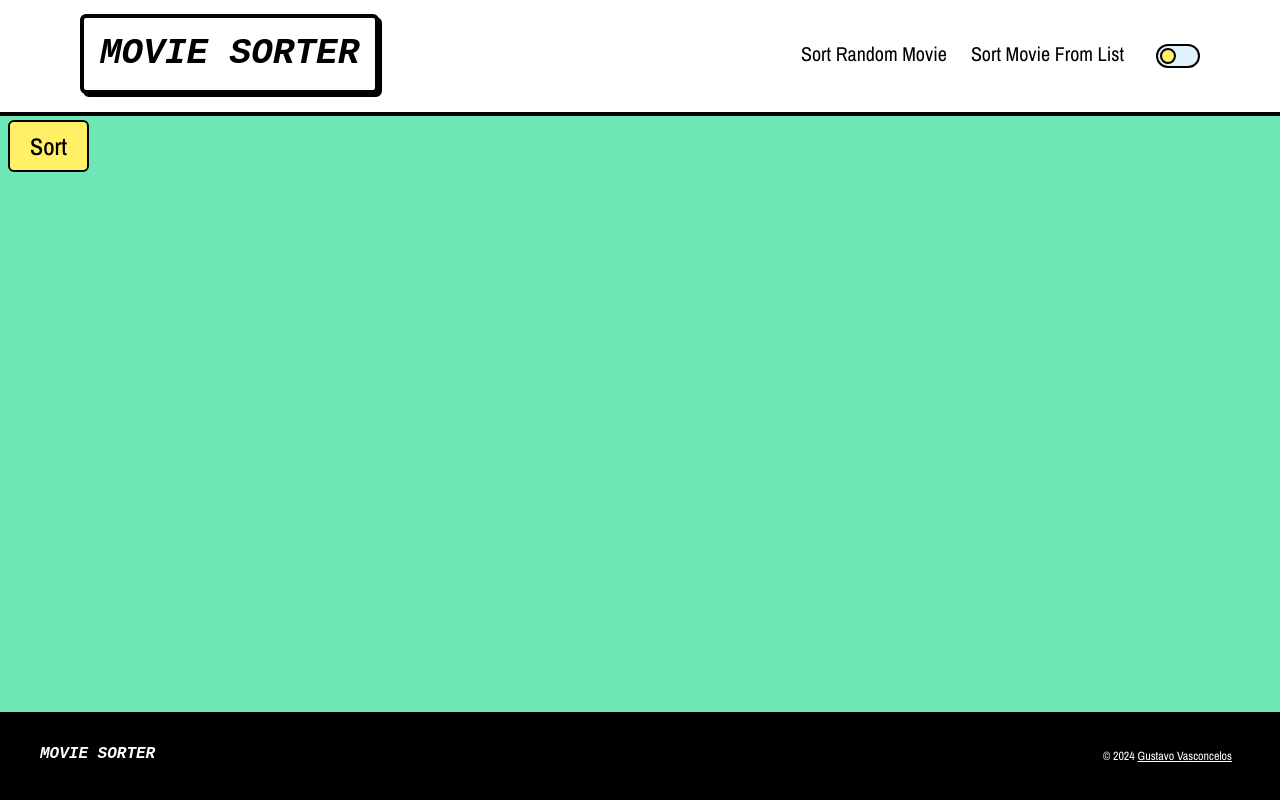
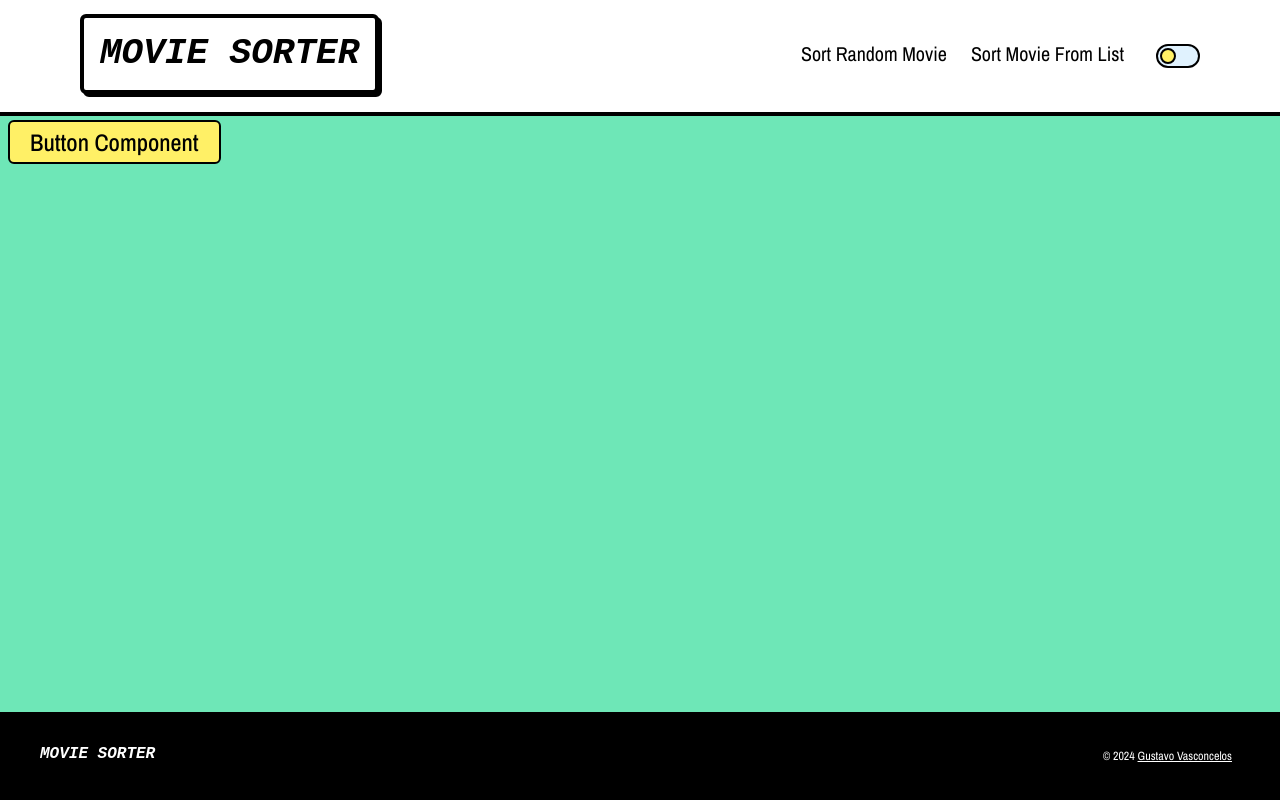
Before and after one commit to gusvsconcelos/movie-roulette, a React (Vite) app: page / in a window 1280 px wide. Built offline with nearby package versions, Linux system fonts and the light colour scheme; a web font is replaced by a local one.

Commit message:
finish main layout structre and layout

```diff
--- a/src/App.tsx
+++ b/src/App.tsx
@@ -6,7 +6,7 @@ export default function App() {
   return (
     <div>
       <Header />
-      <Button text='Sort' />
+      <Button text='Button Component' />
       <Footer />
     </div>
   );
--- a/src/components/ui/Button.tsx
+++ b/src/components/ui/Button.tsx
@@ -1,6 +1,6 @@
 export default function Button({ text }: { text: string }) {
   return (
-    <button className='m-2 py-2 px-5 rounded-md border-2 border-black bg-yellow-300 font-ui font-medium text-2xl hover:drop-shadow-brute active:bg-yellow-400'>
+    <button className='m-2 py-1 px-5 rounded-md border-2 border-black bg-yellow-300 font-ui font-medium text-2xl hover:drop-shadow-brute active:bg-yellow-400'>
       {text}
     </button>
   );
--- a/src/components/ui/Nav.tsx
+++ b/src/components/ui/Nav.tsx
@@ -1,10 +1,10 @@
 export default function Nav() {
   return (
     <nav className='absolute right-36 mb-1 font-ui text-xl'>
-      <a className='mx-3' href='#'>
+      <a className='mx-3 hover:underline' href='#'>
         Sort Random Movie
       </a>
-      <a className='mx-3 ' href='#'>
+      <a className='mx-3 hover:underline' href='#'>
         Sort Movie From List
       </a>
     </nav>
```
